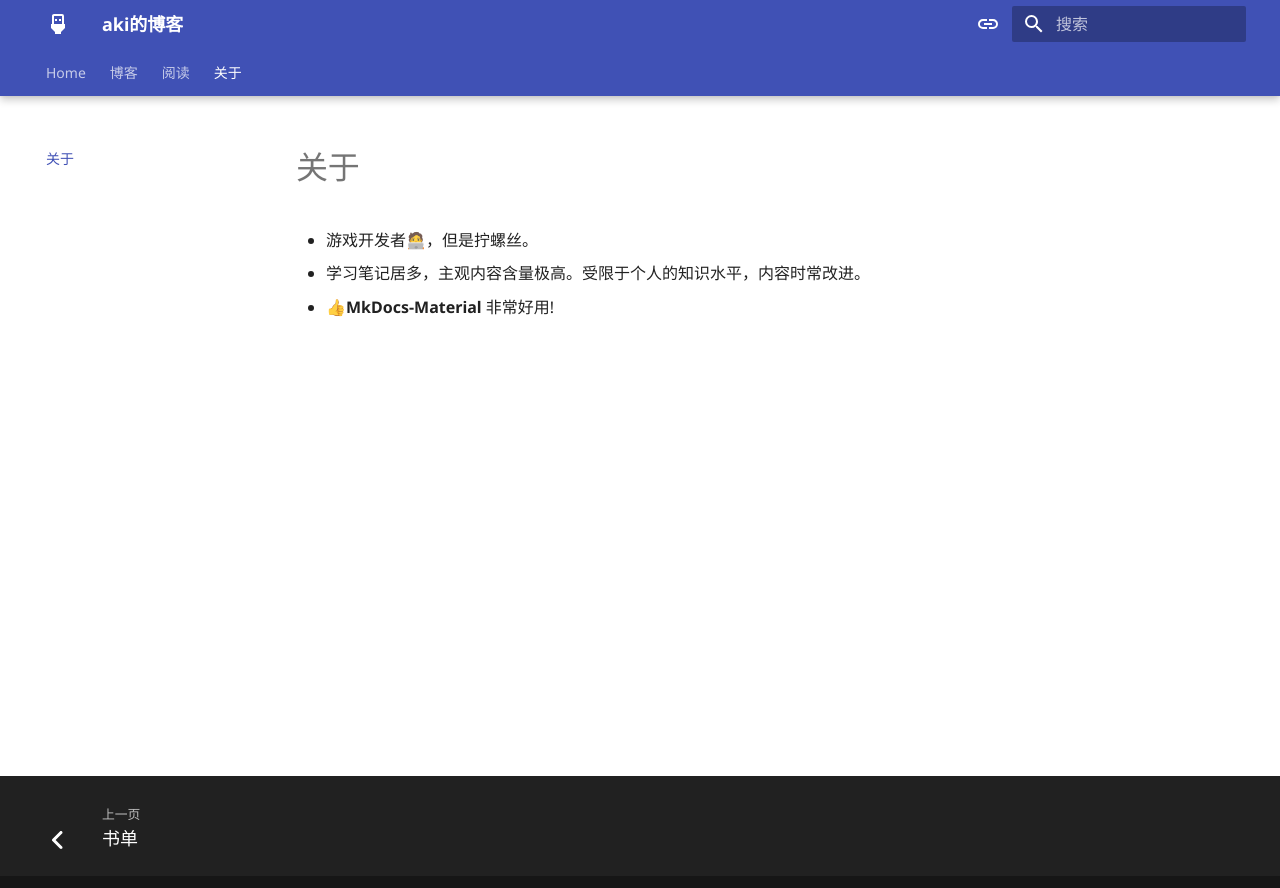
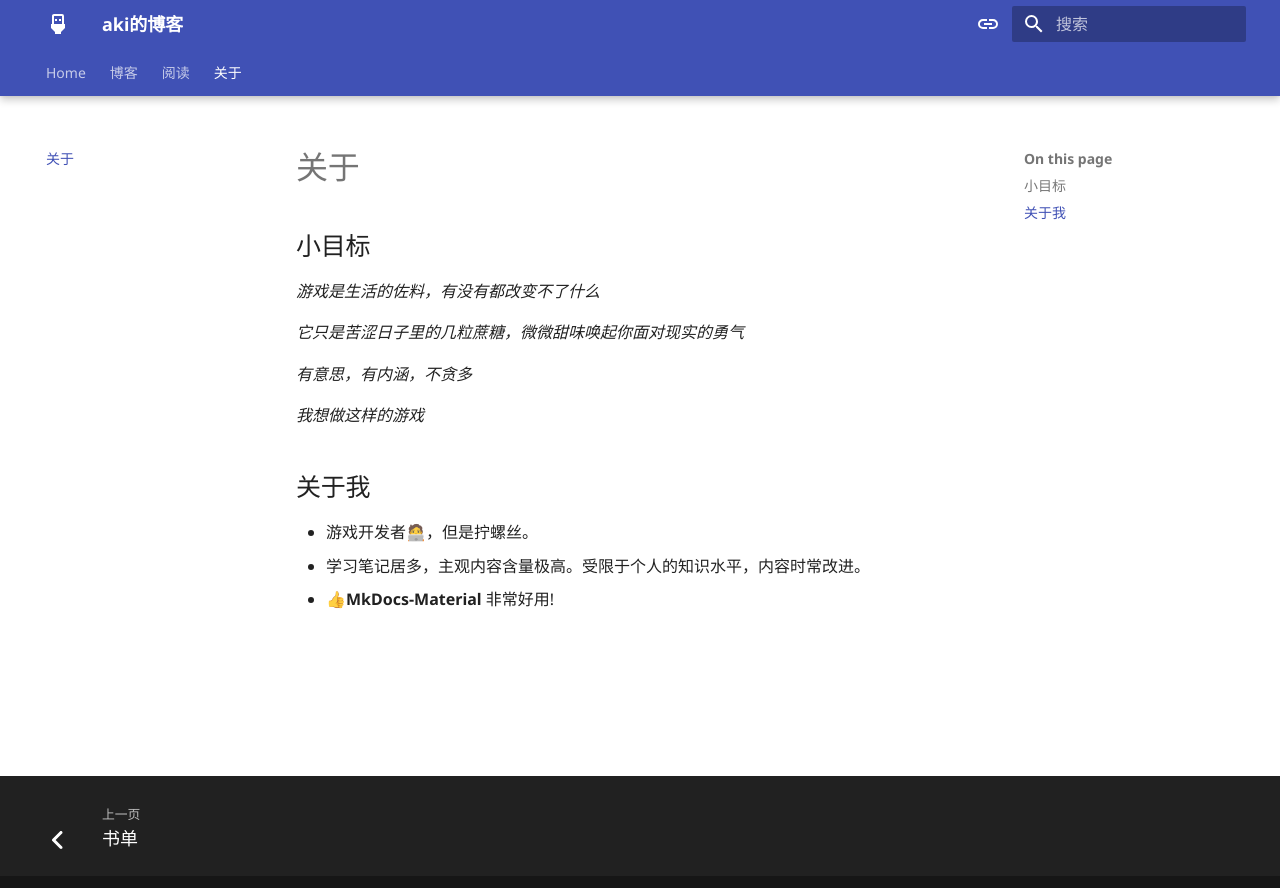
Before and after one commit to AkiyamaZw/neta_note, an MkDocs documentation site: the page built from docs/about.md, in a window 1280 px wide. Shown: the top 888 px of the page. Built offline with MkDocs 1.6.1 and Material for MkDocs 9.7.7, drawn with Linux system fonts in a browser that asks for light colours; nearby versions of some CDN libraries; library files that are not in the unit come from our copies.

Commit message:
send target

```diff
--- a/docs/about.md
+++ b/docs/about.md
@@ -1,5 +1,15 @@
-# 关于
+## 小目标
 
+*游戏是生活的佐料，有没有都改变不了什么*
+
+*它只是苦涩日子里的几粒蔗糖，微微甜味唤起你面对现实的勇气*
+
+*有意思，有内涵，不贪多*
+
+*我想做这样的游戏*
+
+
+## 关于我
 * 游戏开发者🧑‍💻，但是拧螺丝。
 * 学习笔记居多，主观内容含量极高。受限于个人的知识水平，内容时常改进。
 * 👍**MkDocs-Material** 非常好用!
```
